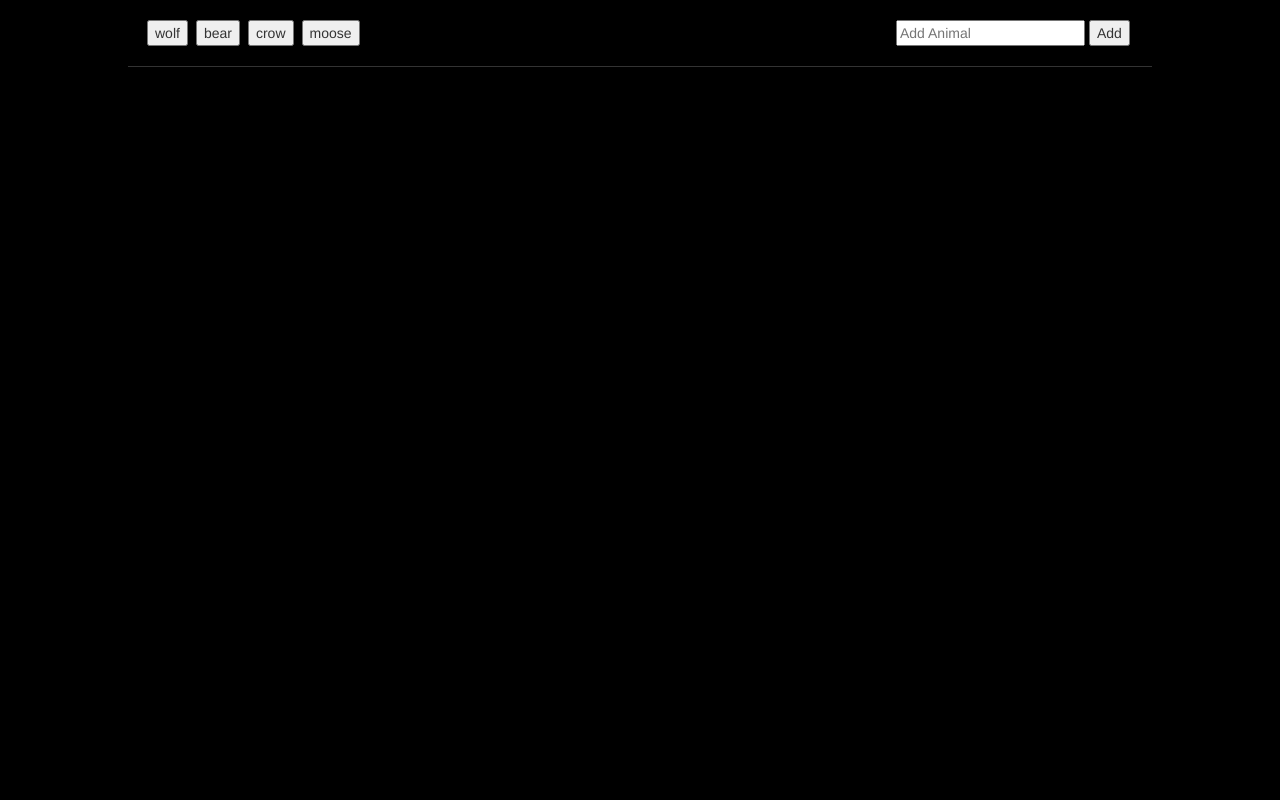
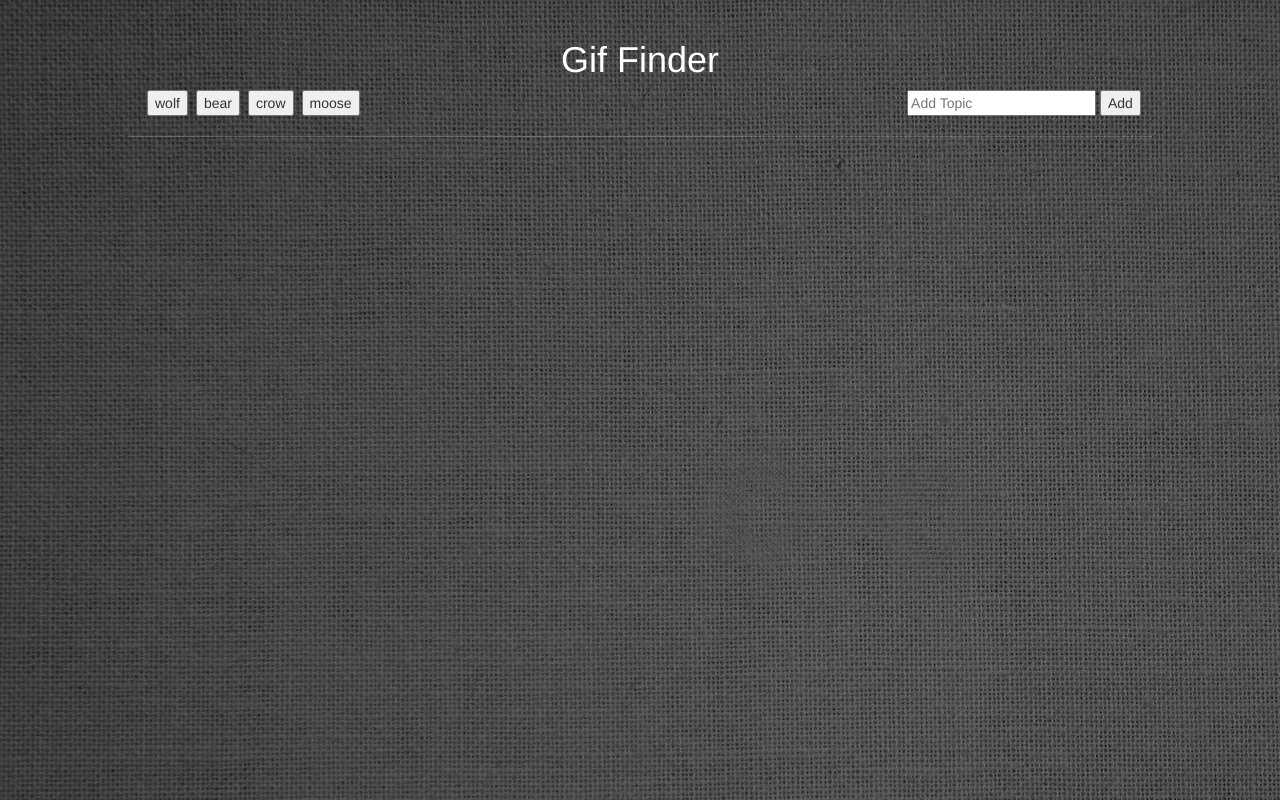
Before and after one commit to ryanxmccarthy/Halloween-Gif-Search, a plain HTML site: page index.html in a window 1280 px wide. Drawn offline with nearby package versions, Linux system fonts and the light colour scheme.

Commit message:
added background image

```diff
--- a/assets/css/style.css
+++ b/assets/css/style.css
@@ -1,10 +1,14 @@
 body {
-	background-color: black;
+	background-image: url('../images/cloth.jpg');
 	margin: 0 10%;
 }
 
+h1 {
+	color: white;
+}
+
 p {
-	color: grey;
+	color: black;
 }
 
 .gif {
--- a/index.html
+++ b/index.html
@@ -14,11 +14,13 @@
 <body>
 	<br>
 
+	<div class='col-lg-12 text-center'><h1>Gif Finder</h1></div>
+
 	<div>
 		<div class="col-lg-9 col-md-6" id='buttons'>
 		</div>
-		<div id="input col-lg-3 col-md-6">
-			<input type="text" placeholder="Add Animal" id='animal'>
+		<div class='col-lg-3 col-md-6 text-center' id="input">
+			<input type="text" placeholder="Add Topic" id='animal'>
 			<button type="submit" id="add">Add</button>
 		</div>
 	</div>
```
Also changed, not shown: assets/images/cloth.jpg (added), 1 other file.
